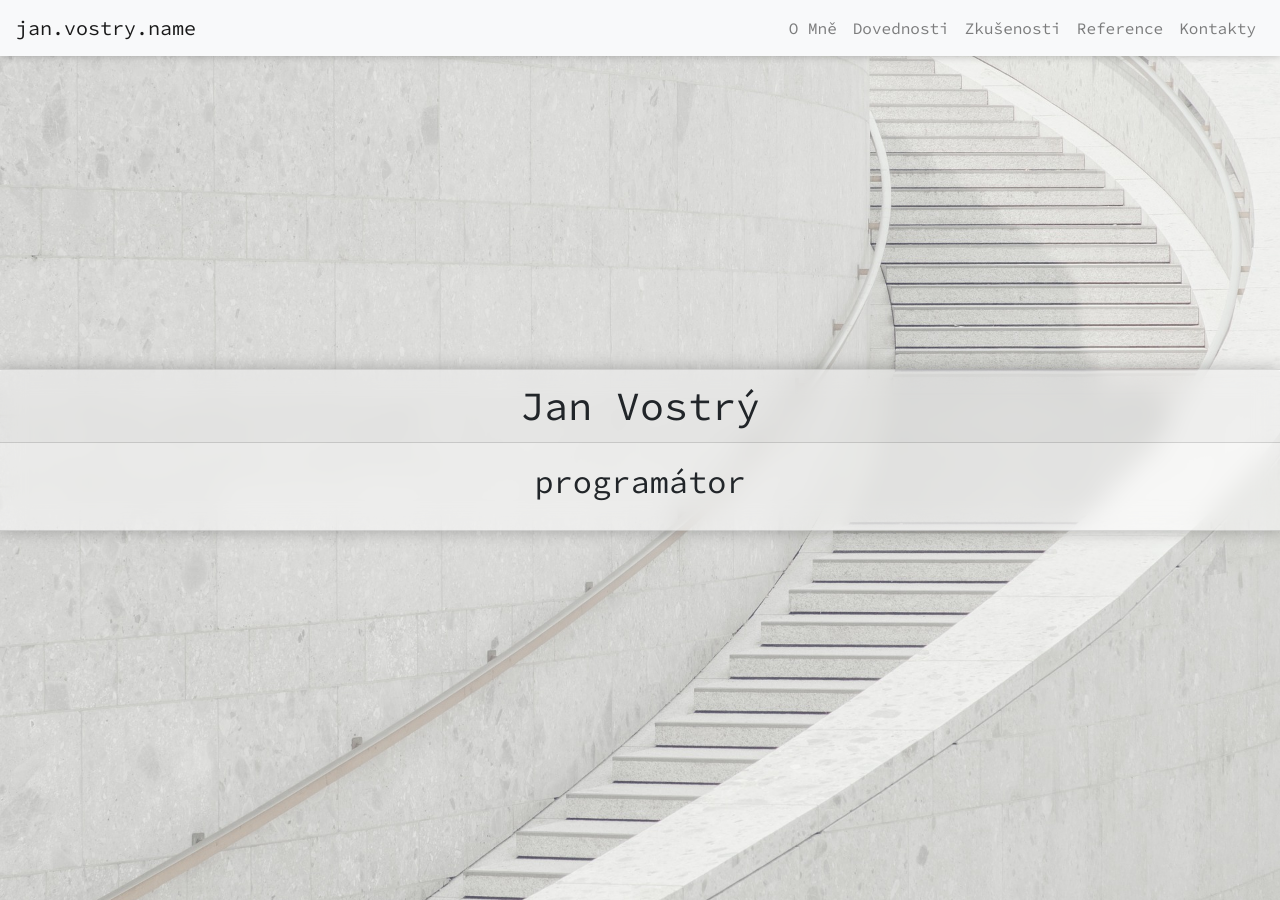
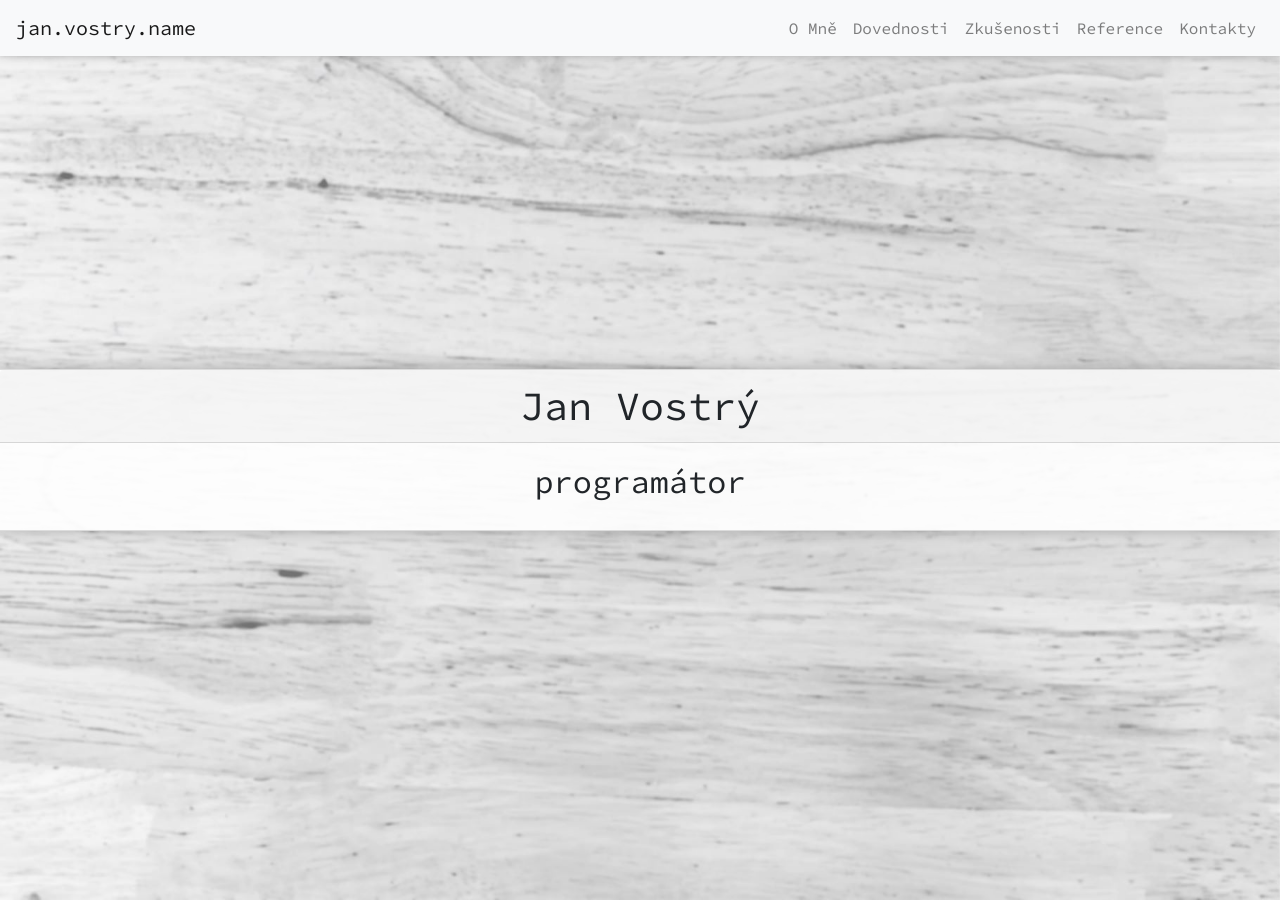
Before and after one commit to janvostry/jan.vostry, a Jekyll site: the page built from index.html, in a window 1280 px wide and 900 px high. Built offline with Jekyll 4.4.1, drawn with Linux system fonts in a browser that asks for light colours.

Commit message:
Změna pozadí

```diff
--- a/assets/style/main.scss
+++ b/assets/style/main.scss
@@ -17,8 +17,7 @@ $large-shadow-size: 30px;
 
 @mixin BlurredFixedBackground()
 {
-	backdrop-filter: blur(12px);
-	background-color: RGBA(255, 255, 255, .5);
+	background-color: RGBA(255, 255, 255, .9);
 }
 
 @mixin WidthStretch()
```
Also changed, not shown: assets/background/blur.jpg (deleted), assets/background/reflect.png (deleted), assets/background/sharp.jpg.
